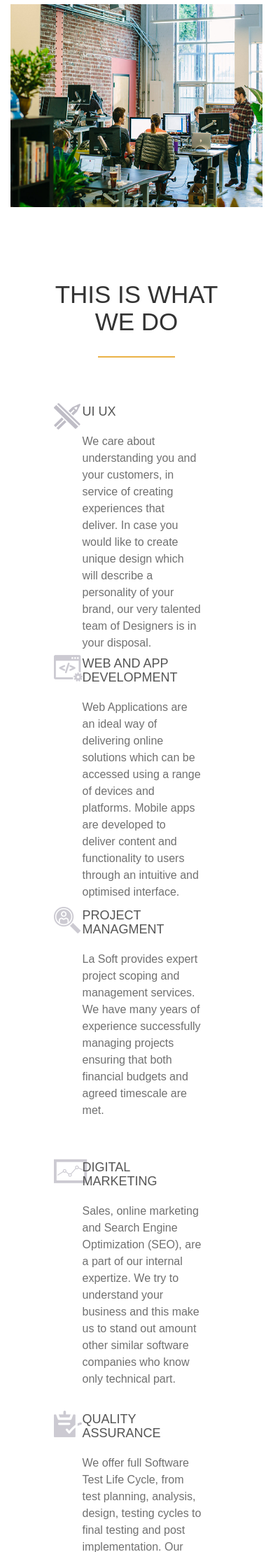
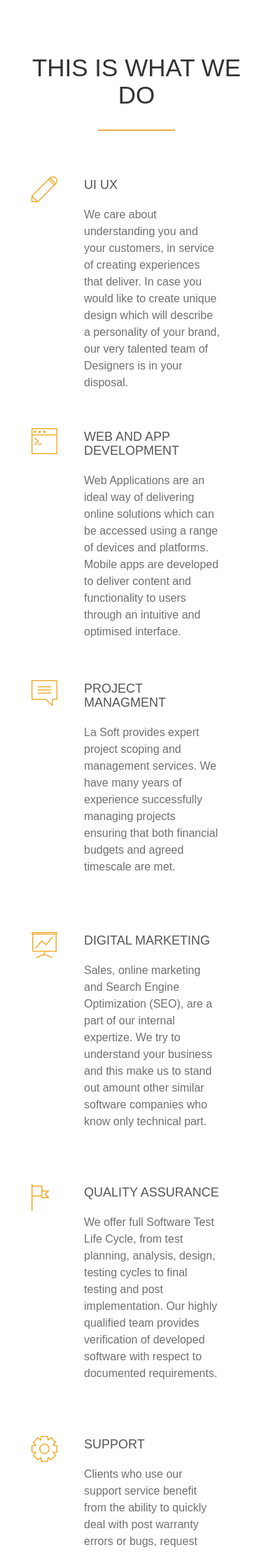
Before and after one commit to aktinijal/lasoft, a PHP site: page / in a window 390 px wide. Shown: the part 2331-4549 px from the top of the page at 70% size. Run offline with PHP 8.4, Linux system fonts and the light colour scheme; some web fonts are replaced.

Commit message:
responsive all pages, new home.html

```diff
--- a/about.html
+++ b/about.html
@@ -115,7 +115,7 @@
                 <div class="col-md-10 col-md-offset-1 col-sm-10 col-sm-offset-1 col-xs-10 col-xs-offset-1">
                     <div class="row odd">
                         <div class="img-wrapper col-md-5 col-sm-6 col-xs-12">
-                            <img src="img/about/content-1.png"  height="102px" alt="">
+                            <img class="img-1" src="img/about/content-1.png"  height="102px" alt="">
                         </div>
                         <div class="col-md-7 col-sm-6 col-xs-12 text">
                             <p>LaSoft was founded in a mid of 2014th by 2 Software Development professionals. At the moment our team consists of 30+ people, serving customers in every continent except Pole. There are a number of things which makes us to stand out among other software vendors:</p>
--- a/css/style.css
+++ b/css/style.css
@@ -181,12 +199,38 @@ body {
     margin-bottom: 60px;
     text-align: center;
     font-size: 18px;
+    line-height: 30px;
     color: #5a585b;
 }
 .about-img {
     padding-left: 0;
+    padding-right: 0;
 /*    height: 290px;*/
     overflow: hidden;
+}
+.background{
+    width: 100%;
+    height: 100%;
+    background-color: rgba(255, 255, 255, 0.2);
+}
+.about-img-1{
+    height: 290px;
+    background: url(../img/about1.png) center no-repeat;
+}
+
+.about-img-2{
+    height: 290px;
+    background: url(../img/about2.png) top center no-repeat;
+}
+
+.about-img-3{
+    height: 290px;
+    background: url(../img/about3.png) top center no-repeat;
+}
+
+.about-img-4{
+    height: 290px;
+    background: url(../img/about4.png) bottom center no-repeat;
 }
 
 .about-img img{
@@ -631,21 +655,54 @@ cursor: pointer;
     }
 
 
-    /**********SRVICES.html*******/
-    #what-we-do{
-    margin-top: 80px;
-    }
+
+
 }
 
 @media (max-width: 575px) {
+    #home {
+        height: 500px;
+        padding-top: 200px;
+    }
+    #home h1 {
+        margin-bottom: 25px;
+    }
+    #home h2 {
+        margin-bottom: 10px;
+    }
+    #home li{
+        margin-bottom: 10px;
+    }
+
+
+    #about .about-img img{
+        width: 400px;
+    }
 
     #clients .clients-mature img{
-        width: 280px;
+        width: 260px;
+    }
+
+    .bootstrap-form{
+        width: 300px;
+        margin: 0 auto;
+    }
+    .bootstrap-form input[type="text"],
+    .bootstrap-form input[type="email"],
+    .bootstrap-form textarea,
+    .form-button {
+        width: 300px;
+        height: 35px;
+    }
+    .form-button {
+        letter-spacing: 0.25em;
     }
 }
 
 @media (max-width: 480px) {
-
+    #about .about-img img{
+        width: 350px;
+    }
     .servicses-item{
         height: 330px;
         margin-bottom: 10px;
@@ -653,6 +710,21 @@ cursor: pointer;
 }
 
 @media (max-width: 390px) {
+  #home {
+      height: 400px;
+      padding-top: 170px;
+  }
+  #home h1 {
+      margin-bottom: 17px;
+      font-size: 22px;
+  }
+  /*#home h2, #home li{
+    font-size: 12px;
+  }*/
+
+    #about .about-img img{
+        width: 320px;
+    }
     .servicses-item{
         height: 350px;
         margin-bottom: 10px;
--- a/home.html
+++ b/home.html
@@ -21,13 +21,6 @@
     <link href="fonts/GeometronProAngular7.otf" rel="stylesheet" type="text/css" />
     <link href="fonts/GeometronProAngular9.otf" rel="stylesheet" type="text/css" />
 
-    <!--    <link href="http://allfont.ru/allfont.css?fonts=roboto-bold-condensed" rel="stylesheet" type="text/css" />-->
-
-
-    <!--
-
-<script type="text/javascript" src="js/angular.min.js"></script>
--->
     <script src="http://ajax.googleapis.com/ajax/libs/jquery/1/jquery.min.js"></script>
     <script src="https://maxcdn.bootstrapcdn.com/bootstrap/3.3.6/js/bootstrap.min.js" integrity="sha384-0mSbJDEHialfmuBBQP6A4Qrprq5OVfW37PRR3j5ELqxss1yVqOtnepnHVP9aJ7xS" crossorigin="anonymous"></script>
     <script type="text/javascript" src="js/main.js"></script>
@@ -105,15 +98,18 @@
 
             <div id="home">
                 <div class="row" style="width: 100%">
-                   <div class="banner-slogan col-lg-4 col-lg-offset-2 col-md-4 col-md-offset-2 col-sm-5 col-sm-offset-2">
-                    <h1>WE ARE <span style="color: #f09022; font-weight: bold;">LA SOFT</span> AGENCY</h1>
+                   <div class="col-lg-4 col-lg-offset-2 col-md-4 col-md-offset-2 col-sm-5 col-sm-offset-2">
+                    <h1>WE ARE <span style="color: #eea924;">LA SOFT</span> AGENCY</h1>
                     <h2>Our main services are:</h2>
-                    <p>- Web & Mobile Development;</p>
-                    <p>- Automated and Manual Testing;</p>
-                    <p>- Project Management;</p>
-                    <p>- Cloud Deployment;</p>
+                    <ul>
+                        <li>Web & Mobile Development.</li>
+                        <li>Automated and Manual Testing.</li>
+                        <li>Project Management.</li>
+                        <li>Cloud Deployment.</li>
+                    </ul>
             </div>
         </div>
+        <img src="img/arrow-down-scroll.png" alt="">
     </div>
 
 
@@ -124,24 +120,25 @@
             <div class="col-md-10 col-md-offset-1">
                 <div class="row">
                     <div class="col-md-10 col-md-offset-1">
-                        <h1 class="title">Who we are</h1>
+                        <h1 class="title">why we’re unique</h1>
                         <div class="line" style="margin-bottom:30px;"></div>
-                        <p class="descr">Focus on your Business Success We focus not only on technical part of a web solution but on overall business success of our customers and partners. We try to understand every details of how potential users will find you on a web, how they will register, how they will share an information about your company, how they will pay for your service. Sales, online marketing and Search Engine Optimization (SEO), are a part of our internal expertize. We try to understand your business and this make stand out amount other similar software companies who know only technical part.</p>
+                        <p class="descr">Focus on your Business Success <br>We focus not only on technical part of a web solution but on overall business success of our
+customers and partners. We try to understand every details of how potential users will find you on a web, how they will register, how they will share an information about your company, how they will pay for your service. Sales, online marketing and Search Engine Optimization (SEO), are a part of our internal expertize. We try to understand your business and this make stand out amount other similar software companies who know only technical part.</p>
                     </div>
                 </div>
 
                     <div class="row">
-                        <div class="about-img col-md-3 col-sm-6 col-xs-12">
-                        <img src="img/about1.png" alt="">
+                        <div class="about-img about-img-1 col-md-3 col-sm-6 col-xs-12">
+                <div class="background"></div>
                         </div>
-                        <div class="about-img col-md-3 col-sm-6 col-xs-12">
-                        <img src="img/about2.png" alt="">
+                        <div class="about-img about-img-2 col-md-3 col-sm-6 col-xs-12">
+<div class="background"></div>
                         </div>
-                        <div class="about-img col-md-3 col-sm-6 col-xs-12">
-                        <img src="img/about3.png" alt="">
+                        <div class="about-img about-img-3 col-md-3 col-sm-6 col-xs-12">
+<div class="background"></div>
                         </div>
-                        <div class="about-img col-md-3 col-sm-6 col-xs-12">
-                        <img src="img/about4.png" alt="">
+                        <div class="about-img about-img-4 col-md-3 col-sm-6 col-xs-12">
+<div class="background"></div>
                         </div>
                     </div>
             </div>
@@ -153,16 +150,16 @@
 
         <div id="services">
             <div class="row">
-                <div class="col-md-10 col-md-offset-1 col-sm-10 col-sm-offset-1 col-xs-10 col-xs-offset-1">
+                <div class="col-md-10 col-md-offset-1 col-sm-10 col-sm-offset-1 col-xs-12">
                     <h1 class="title">This is what we do</h1>
                     <div class="line"></div>
                     <div class="row">
                         <div class="servicses-item none-margin-l col-lg-4 col-md-6 col-sm-6 col-xs-11 col-xs-offset-1">
                             <div class="row">
-                                <div class="none-margin-l col-md-2 col-sm-2 col-xs-2 zoom fluently">
+                                <div class="none-margin-l col-md-2 col-sm-2 col-xs-3 zoom fluently">
                                     <img src="img/services1.png" alt="">
                                 </div>
-                                <div class="none-margin-l col-md-10 col-sm-10 col-xs-10">
+                                <div class="none-margin-l col-md-10 col-sm-10 col-xs-9">
                                     <h2>UI UX</h2>
                                     <p>We care about understanding you and your customers, in service of creating experiences that deliver. In case you would like to create unique design which will describe a personality of your brand, our very talented team of Designers is in your disposal. </p>
                                 </div>
@@ -170,10 +167,10 @@
                         </div>
                         <div class="servicses-item none-margin-l col-lg-4 col-md-6 col-sm-6 col-xs-11 col-xs-offset-1">
                             <div class="row">
-                                <div class="none-margin-l col-md-2 col-sm-2 col-xs-2 zoom fluently">
+                                <div class="none-margin-l col-md-2 col-sm-2 col-xs-3 zoom fluently">
                                     <img src="img/services2.png" alt="">
                                 </div>
-                                <div class="none-margin-l col-md-10 col-sm-10 col-xs-10">
+                                <div class="none-margin-l col-md-10 col-sm-10 col-xs-9">
                                     <h2>web and app Development</h2>
                                     <p>Web Applications are an ideal way of delivering online solutions which can be accessed using a range of devices and platforms. Mobile apps are developed to deliver content and functionality to users through an intuitive and optimised interface.</p>
                                 </div>
@@ -181,10 +178,10 @@
                         </div>
                         <div class="servicses-item none-margin-l col-lg-4 col-md-6 col-sm-6 col-xs-11 col-xs-offset-1">
                             <div class="row">
-                                <div class="none-margin-l col-md-2 col-sm-2 col-xs-2 zoom fluently">
+                                <div class="none-margin-l col-md-2 col-sm-2 col-xs-3 zoom fluently">
                                     <img src="img/services3.png" alt="">
                                 </div>
-                                <div class="none-margin-l col-md-10 col-sm-10 col-xs-10">
+                                <div class="none-margin-l col-md-10 col-sm-10 col-xs-9">
                                     <h2>Project Managment</h2>
                                     <p>La Soft provides expert project scoping and management services. We have many years of experience successfully managing projects ensuring that both financial budgets and agreed timescale are met. </p>
                                 </div>
@@ -192,10 +189,10 @@
                         </div>
                         <div class="servicses-item none-margin-l col-lg-4 col-md-6 col-sm-6 col-xs-11 col-xs-offset-1">
                             <div class="row">
-                                <div class="none-margin-l col-md-2 col-sm-2 col-xs-2 zoom fluently">
+                                <div class="none-margin-l col-md-2 col-sm-2 col-xs-3 zoom fluently">
                                     <img src="img/services4.png" alt="">
                                 </div>
-                                <div class="none-margin-l col-md-10 col-sm-10 col-xs-10">
+                                <div class="none-margin-l col-md-10 col-sm-10 col-xs-9">
                                     <h2>Digital Marketing</h2>
                                     <p>Sales, online marketing and Search Engine Optimization (SEO), are a part of our internal expertize. We try to understand your business and this make us to stand out amount other similar software companies who know only technical part. </p>
                                 </div>
@@ -203,10 +200,10 @@
                         </div>
                         <div class="servicses-item none-margin-l col-lg-4 col-md-6 col-sm-6 col-xs-11 col-xs-offset-1">
                             <div class="row">
-                                <div class="none-margin-l col-md-2 col-sm-2 col-xs-2 zoom fluently">
+                                <div class="none-margin-l col-md-2 col-sm-2 col-xs-3 zoom fluently">
                                     <img src="img/services5.png" alt="">
                                 </div>
-                                <div class="none-margin-l col-md-10 col-sm-10 col-xs-10">
+                                <div class="none-margin-l col-md-10 col-sm-10 col-xs-9">
                                     <h2>Quality Assurance</h2>
                                     <p>We offer full Software Test Life Cycle, from test planning, analysis, design, testing cycles to final testing and post implementation. Our highly qualified team provides verification of developed software with respect to documented requirements.</p>
                                 </div>
@@ -214,10 +211,10 @@
                         </div>
                         <div class="servicses-item none-margin-l col-lg-4 col-md-6 col-sm-6 col-xs-11 col-xs-offset-1">
                             <div class="row">
-                                <div class="none-margin-l col-md-2 col-sm-2 col-xs-2 zoom fluently">
+                                <div class="none-margin-l col-md-2 col-sm-2 col-xs-3 zoom fluently">
                                     <img src="img/services6.png" alt="">
                                 </div>
-                                <div class="none-margin-l col-md-10 col-sm-10 col-xs-10">
+                                <div class="none-margin-l col-md-10 col-sm-10 col-xs-9">
                                     <h2>Support</h2>
                                     <p>Clients who use our support service benefit from the ability to quickly deal with post warranty errors or bugs, request minor development updates or content changes, or simply get advice, all within an agreed response period.</p>
                                 </div>
@@ -455,10 +452,10 @@
 
 
             <div id="clients">
+              <h1 class="title">our clients</h1>
                 <div class="row">
-                    <div class="col-lg-10 col-lg-offset-1 col-md-10 col-md-offset-1 col-sm-10 col-sm-offset-1 col-xs-10 col-xs-offset-1">
+                    <div class="col-lg-10 col-lg-offset-1 col-md-10 col-md-offset-2 col-sm-10 col-sm-offset-2 col-xs-10 col-xs-offset-1">
 
-                <h1 class="title">our clients</h1>
                         <div class="row">
                             <div class="none-margin-l img-wrapper col-lg-2 col-md-1 col-sm-10 col-sm-offset-1">
                                 <img src="img/clients-2.png" alt="">
@@ -482,12 +479,14 @@
 
 
             <div id="team">
-                <div class="container">
+                <div class="row">
+                  <div class="col-lg-12">
                     <h1 class="title">we are really worth your trust! </h1>
                     <h3>We have 96% succefully done projects at Upwork. We are convinced that all this become possible <br> because of out friendly and professional team</h3>
                     <div class="container">
                         <a href="#" class="team-btn" data-toggle="modal" data-target="#myModal-form">HIRE US</a></div>
                 </div>
+            </div>
             </div>
             <!--end of #team-->
 
--- a/services.html
+++ b/services.html
@@ -41,8 +41,8 @@
                     <a href="home.html"><img src="img/logo.png" alt="logo" width="125px" height="43px"></a>
                 </div>
 
-                <a href="#" id="touch-menu" class="zoom fluently">
-                    <img src="img/menu.png" alt="" height="43px;">
+            <a href="#" id="touch-menu" class="zoom fluently">
+                <img src="img/menu.png" alt="" height="43px;">
                     </a>
 
                     <ul class="menu right">
@@ -55,6 +55,8 @@
                     </ul>
                    </div>
             </div>
+
+
  <!--                FORM_SHOWCASE-->
               <div class="modal fade" id="myModal-form" tabindex="-1" role="dialog" aria-labelledby="myModalLabel">
   <div class="modal-dialog" role="document">
--- a/works.html
+++ b/works.html
@@ -55,6 +55,8 @@
                     </ul>
                    </div>
             </div>
+
+
 
 <!--                FORM_SHOWCASE-->
               <div class="modal fade" id="myModal-form" tabindex="-1" role="dialog" aria-labelledby="myModalLabel">
```
Also changed, not shown: other parts of css/style.css (+57 -56 lines), contact.html (+6 -2 lines), css/all.css (+41 -1 lines), img/about1.png, img/arrow-down-scroll.png (added), img/services1.png, img/services2.png, img/services3.png, img/services4.png, img/services5.png, img/services6.png, 1 other file.
